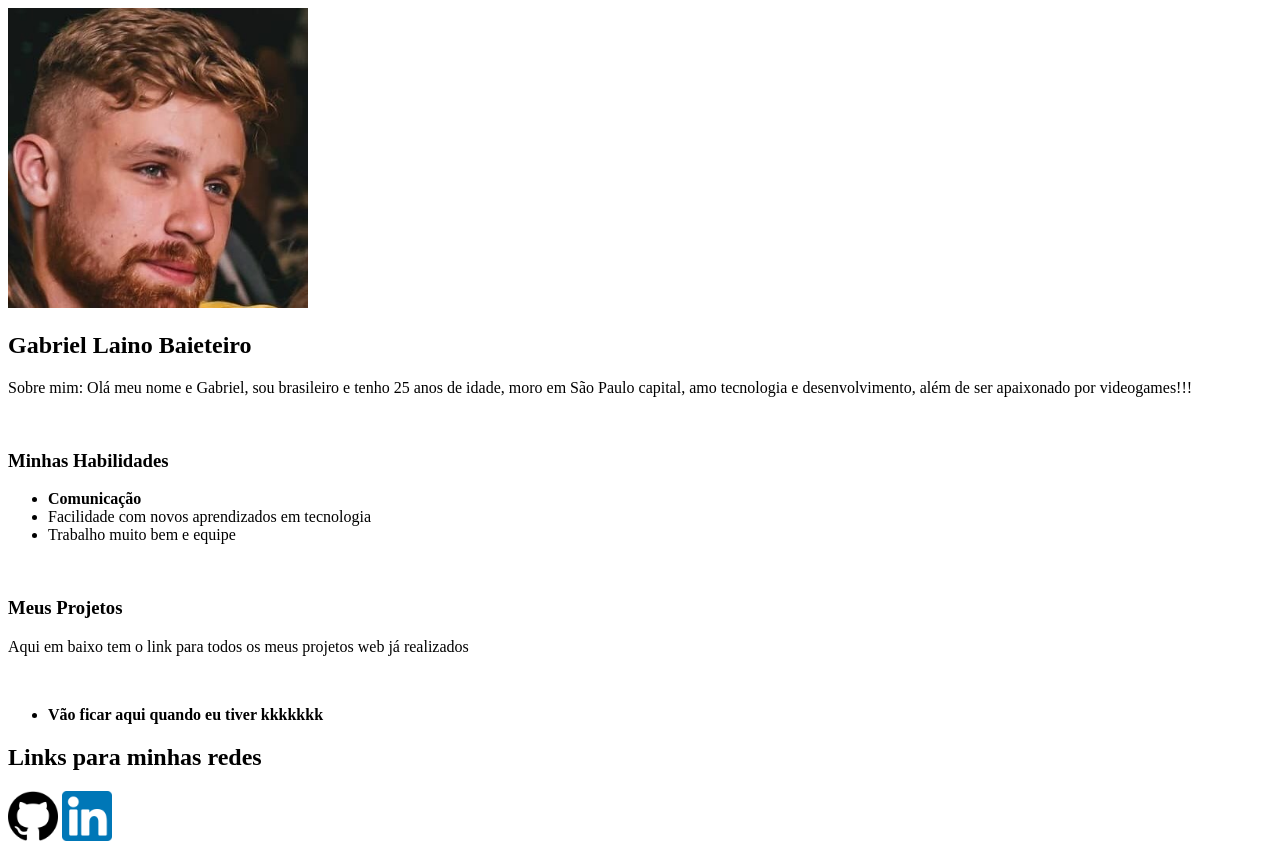
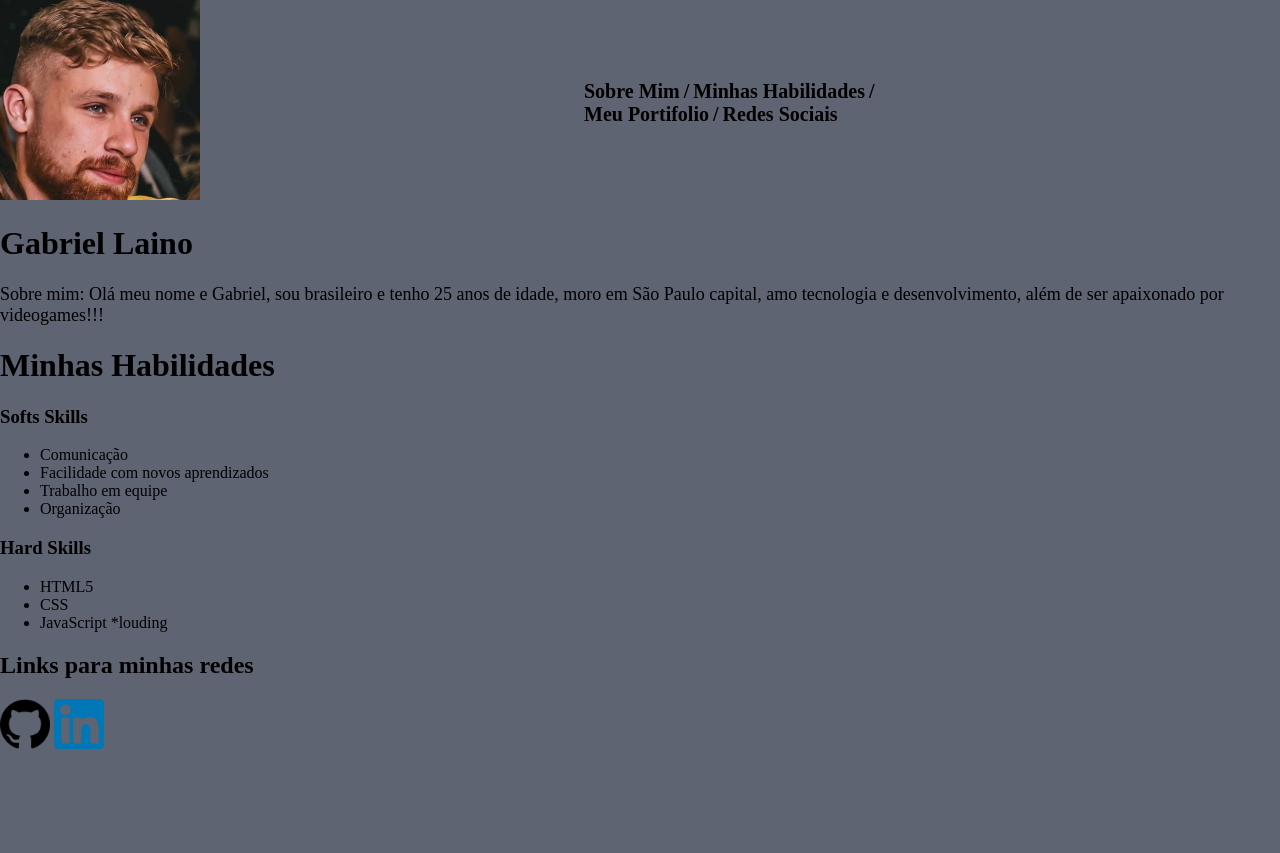
Before and after one commit to gabrielLaino/gabrielLaino.github.io, a plain HTML site: page index.html in a window 1280 px wide. After the commit the page ends 800 px from the top, so only its background shows below. Drawn offline with Linux system fonts and the light colour scheme.

Commit message:
atualiza index e cria style.css

```diff
--- a/index.html
+++ b/index.html
@@ -4,25 +4,41 @@
     <meta charset="UTF-8">
     <meta name="viewport" content="width=device-width, initial-scale=1.0">
     <title>Gabriel Laino</title>
+    <link rel="stylesheet" href="style.css">
 </head>
 <body>
-    <img src="./minha-foto.jpg" alt="Minha foto" width="300px">
-    <h2>Gabriel Laino Baieteiro</h2>
-    <p>Sobre mim: Olá meu nome e Gabriel, sou brasileiro e tenho 25 anos de idade, moro em São Paulo capital, amo tecnologia e desenvolvimento, além de ser apaixonado por videogames!!!</p>
-    <br>
-    <h3>Minhas Habilidades</h3>
-    <ul>
-        <li><strong>Comunicação</strong></li>
-        <li>Facilidade com novos aprendizados em tecnologia</li>
-        <li>Trabalho muito bem e equipe</li>
-    </ul>
-    <br>
-    <h3>Meus Projetos</h3>
-    <p>Aqui em baixo tem o link para todos os meus projetos web já realizados</p>
-    <br>
-    <ul>
-        <li><strong>Vão ficar aqui quando eu tiver kkkkkkk</strong></li>
-    </ul>
+   <div class="hedder">
+        <img src="./minha-foto.jpg" alt="foto do gabriel" width="200px">
+        <ul>
+            <li>Sobre Mim</li>
+            <li> / </li>
+            <li>Minhas Habilidades</li>
+            <li> / </li>
+            <li>Meu Portifolio</li>
+            <li> / </li>
+            <li>Redes Sociais</li>
+        </ul>
+   </div>
+   <div class="Sobre-Mim">
+        <h1>Gabriel Laino</h1>
+        <p>Sobre mim: Olá meu nome e Gabriel, sou brasileiro e tenho 25 anos de idade, moro em São Paulo capital, amo tecnologia e desenvolvimento, além de ser apaixonado por videogames!!!</p>
+   </div>
+   <div class="habilidades">
+        <h1>Minhas Habilidades</h1>
+        <h3>Softs Skills</h3>
+        <ul>
+            <li>Comunicação</li>
+            <li>Facilidade com novos aprendizados</li>
+            <li>Trabalho em equipe</li>
+            <li>Organização</li>
+        </ul>
+        <h3>Hard Skills</h3>
+        <ul>
+            <li>HTML5</li>
+            <li>CSS</li>
+            <li>JavaScript *louding</li>
+        </ul>
+   </div>
 </body>
 <footer>
     <h2>Links para minhas redes</h2>
--- /dev/null
+++ b/style.css
@@ -0,0 +1,30 @@
+body{
+    background-color: #5E6472;
+    margin: 0px;
+    padding: 0px;
+}
+
+.hedder{
+
+}
+
+.hedder img{
+}
+
+.hedder ul{
+    display: inline-block;
+    padding-left: 30%;
+    position: absolute;
+    margin-top: 80px;
+    padding-right: 30%;
+}
+
+.hedder ul li{
+    display: inline-block;
+    font-size: 20px;
+    font-weight: bold;
+}
+
+.Sobre-Mim p{
+    font-size: 18px;
+}
```
